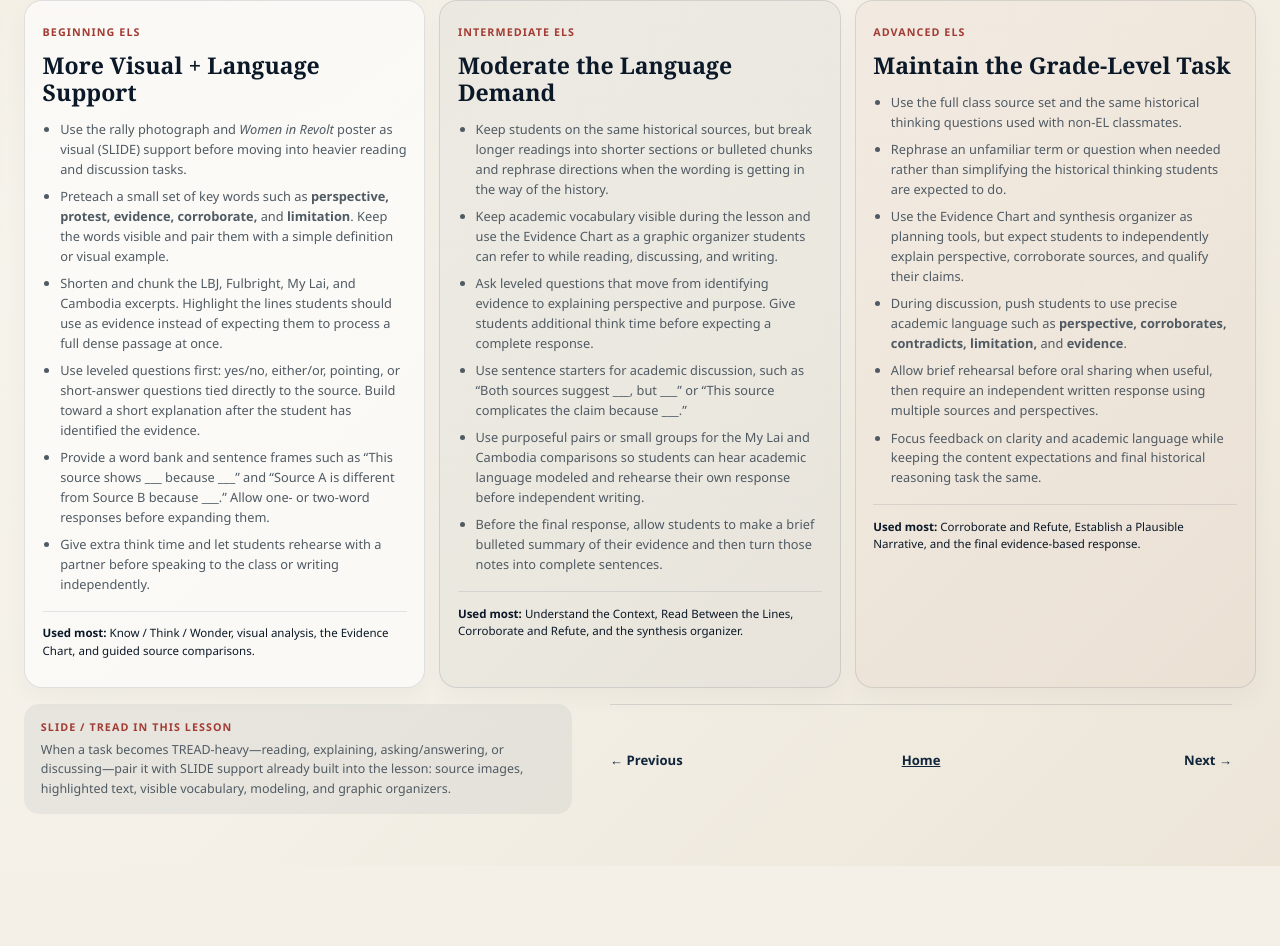
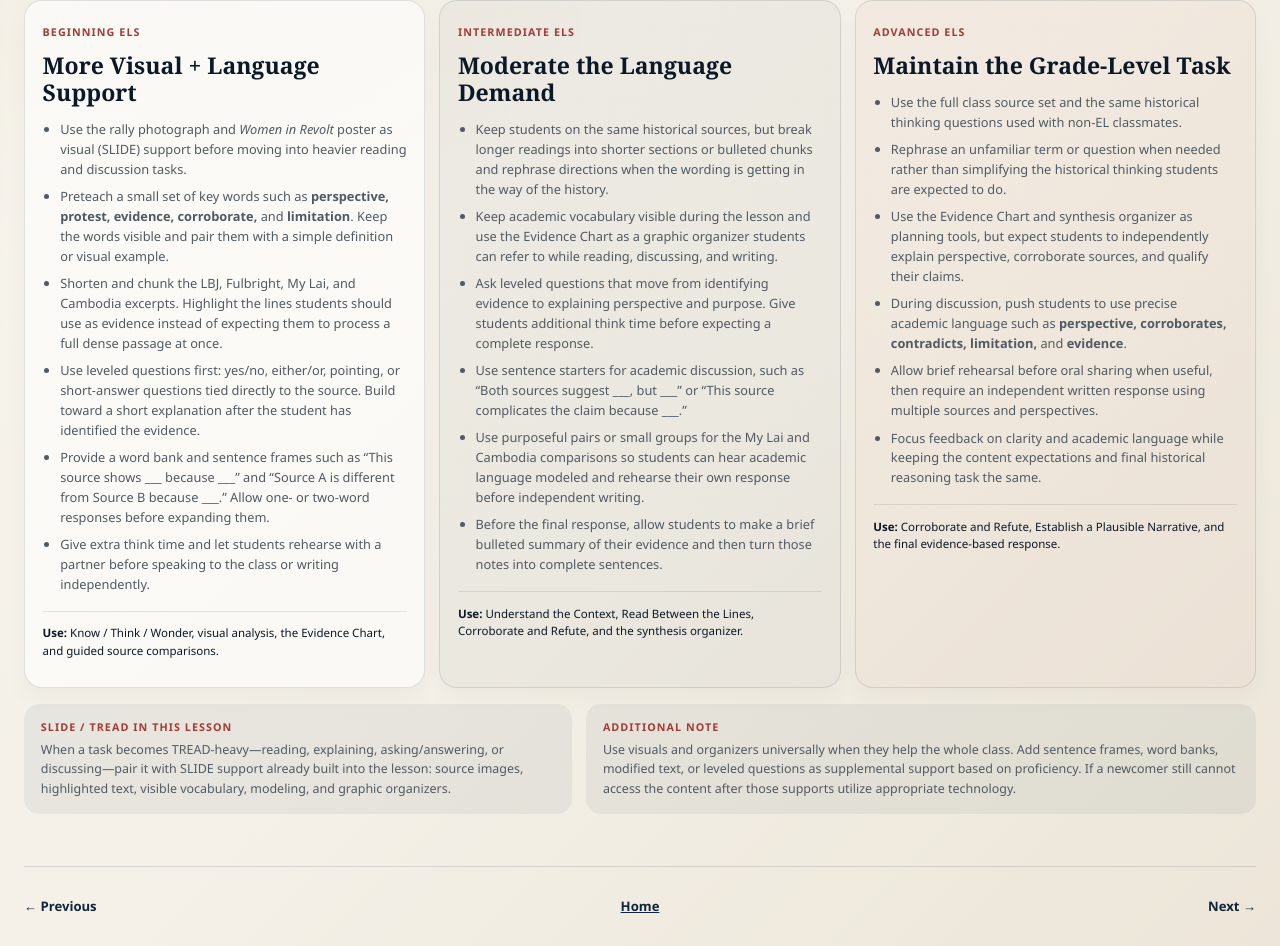
Before and after one commit to DellProgram/SOURCES-LessonModule, a plain HTML site: page esol.html in a window 1280 px wide. Shown: the part 295-1241 px from the top of the page. Before the commit the page ends 1161 px from the top, so only its background shows below. Drawn offline with Linux system fonts and the light colour scheme.

Commit message:
Update esol.html

```diff
--- a/esol.html
+++ b/esol.html
@@ -45,7 +45,7 @@
             <li>Provide a word bank and sentence frames such as “This source shows ___ because ___” and “Source A is different from Source B because ___.” Allow one- or two-word responses before expanding them.</li>
             <li>Give extra think time and let students rehearse with a partner before speaking to the class or writing independently.</li>
           </ul>
-          <p class="esol-task-link"><strong>Used most:</strong> Know / Think / Wonder, visual analysis, the Evidence Chart, and guided source comparisons.</p>
+          <p class="esol-task-link"><strong>Use:</strong> Know / Think / Wonder, visual analysis, the Evidence Chart, and guided source comparisons.</p>
         </article>
 
         <article class="esol-card reveal reveal-delay-2">
@@ -59,7 +59,7 @@
             <li>Use purposeful pairs or small groups for the My Lai and Cambodia comparisons so students can hear academic language modeled and rehearse their own response before independent writing.</li>
             <li>Before the final response, allow students to make a brief bulleted summary of their evidence and then turn those notes into complete sentences.</li>
           </ul>
-          <p class="esol-task-link"><strong>Used most:</strong> Understand the Context, Read Between the Lines, Corroborate and Refute, and the synthesis organizer.</p>
+          <p class="esol-task-link"><strong>Use:</strong> Understand the Context, Read Between the Lines, Corroborate and Refute, and the synthesis organizer.</p>
         </article>
 
         <article class="esol-card reveal reveal-delay-3">
@@ -73,7 +73,7 @@
             <li>Allow brief rehearsal before oral sharing when useful, then require an independent written response using multiple sources and perspectives.</li>
             <li>Focus feedback on clarity and academic language while keeping the content expectations and final historical reasoning task the same.</li>
           </ul>
-          <p class="esol-task-link"><strong>Used most:</strong> Corroborate and Refute, Establish a Plausible Narrative, and the final evidence-based response.</p>
+          <p class="esol-task-link"><strong>Use:</strong> Corroborate and Refute, Establish a Plausible Narrative, and the final evidence-based response.</p>
         </article>
       </div>
 
@@ -82,6 +82,13 @@
           <span class="action-label">SLIDE / TREAD in This Lesson</span>
           <p>When a task becomes TREAD-heavy—reading, explaining, asking/answering, or discussing—pair it with SLIDE support already built into the lesson: source images, highlighted text, visible vocabulary, modeling, and graphic organizers.</p>
         </div>
+        <div class="esol-note reveal reveal-delay-4">
+          <span class="action-label">Additional Note</span>
+          <p>Use visuals and organizers universally when they help the whole class. Add sentence frames, word banks, modified text, or leveled questions as supplemental support based on proficiency. If a newcomer still cannot access the content after those supports utilize appropriate technology.</p>
+        </div>
+      </div>
+    </section>
+  </main>
 
   <footer class="slide-controls" aria-label="Presentation controls">
     <a class="control control-prev" href="assessment.html">← Previous</a>
```
